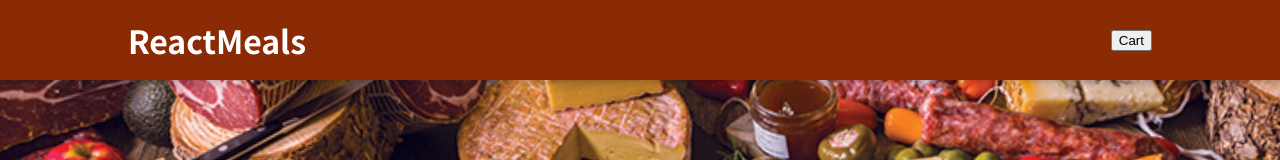
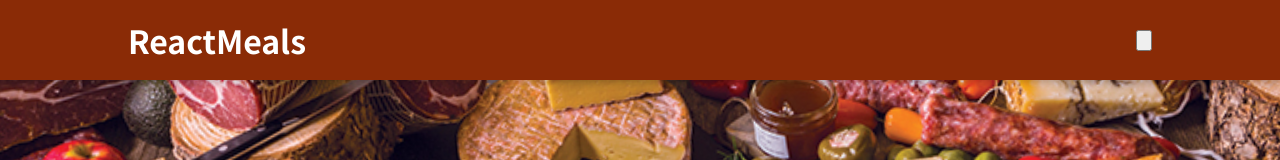
Before and after one commit to Coughdrops13/udemy-reactjs, a React (Create React App) app in the folder react-complete-guide-food-order-app-REDO/: page / in a window 1280 px wide. Shown: the top 160 px of the page. Built offline with nearby package versions, Linux system fonts and the light colour scheme.

Commit message:
add CartIcon component to assets folder for use in HeaderCartButton component

```diff
--- /dev/null
+++ b/react-complete-guide-food-order-app-REDO/src/assets/CartIcon.js
@@ -0,0 +1,15 @@
+import React from 'react';
+
+const CartIcon = () => {
+  return (
+    <svg
+      xmlns='http://www.w3.org/2000/svg'
+      viewBox='0 0 20 20'
+      fill='currentColor'
+    >
+      <path d='M3 1a1 1 0 000 2h1.22l.305 1.222a.997.997 0 00.01.042l1.358 5.43-.893.892C3.74 11.846 4.632 14 6.414 14H15a1 1 0 000-2H6.414l1-1H14a1 1 0 00.894-.553l3-6A1 1 0 0017 3H6.28l-.31-1.243A1 1 0 005 1H3zM16 16.5a1.5 1.5 0 11-3 0 1.5 1.5 0 013 0zM6.5 18a1.5 1.5 0 100-3 1.5 1.5 0 000 3z' />
+    </svg>
+  );
+};
+
+export default CartIcon;
--- a/react-complete-guide-food-order-app-REDO/src/components/Layout/Header.js
+++ b/react-complete-guide-food-order-app-REDO/src/components/Layout/Header.js
@@ -1,4 +1,5 @@
 import React, { Fragment } from 'react';
+import HeaderCartButton from '../UI/HeaderCartButton';
 import classes from './Header.module.css';
 import mealsImage from '../../assets/meals.jpg';
 
@@ -7,7 +8,7 @@ const Header = (props) => {
     <>
       <header className={classes.header}>
         <h1>ReactMeals</h1>
-        <button>Cart</button>
+        <HeaderCartButton>Cart</HeaderCartButton>
       </header>
       <div className={classes["main-image"]}>
         <img src={mealsImage} alt="A table of delicious meats" />
--- a/react-complete-guide-food-order-app-REDO/src/components/UI/HeaderCartButton.js
+++ b/react-complete-guide-food-order-app-REDO/src/components/UI/HeaderCartButton.js
@@ -1,7 +1,16 @@
 import React from 'react';
+import CartIcon from '../../assets/CartIcon';
 
-const HeaderCartButton = () => {
-
+const HeaderCartButton = (props) => {
+  return (
+    <button >
+      <span>
+        <CartIcon/>
+      </span>
+      <span></span>
+      <span></span>
+    </button >
+  )
 };
 
 export default HeaderCartButton;
```
